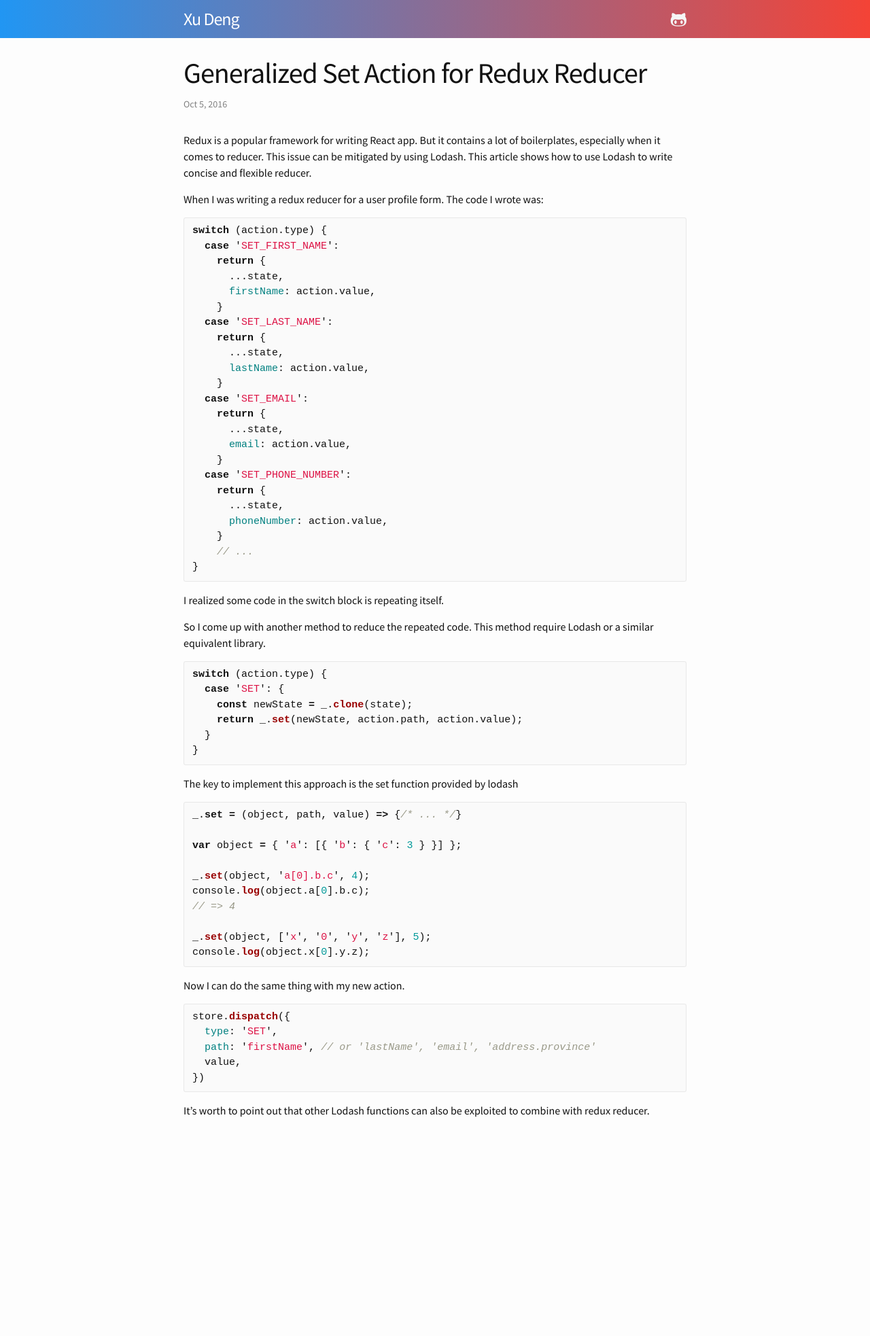
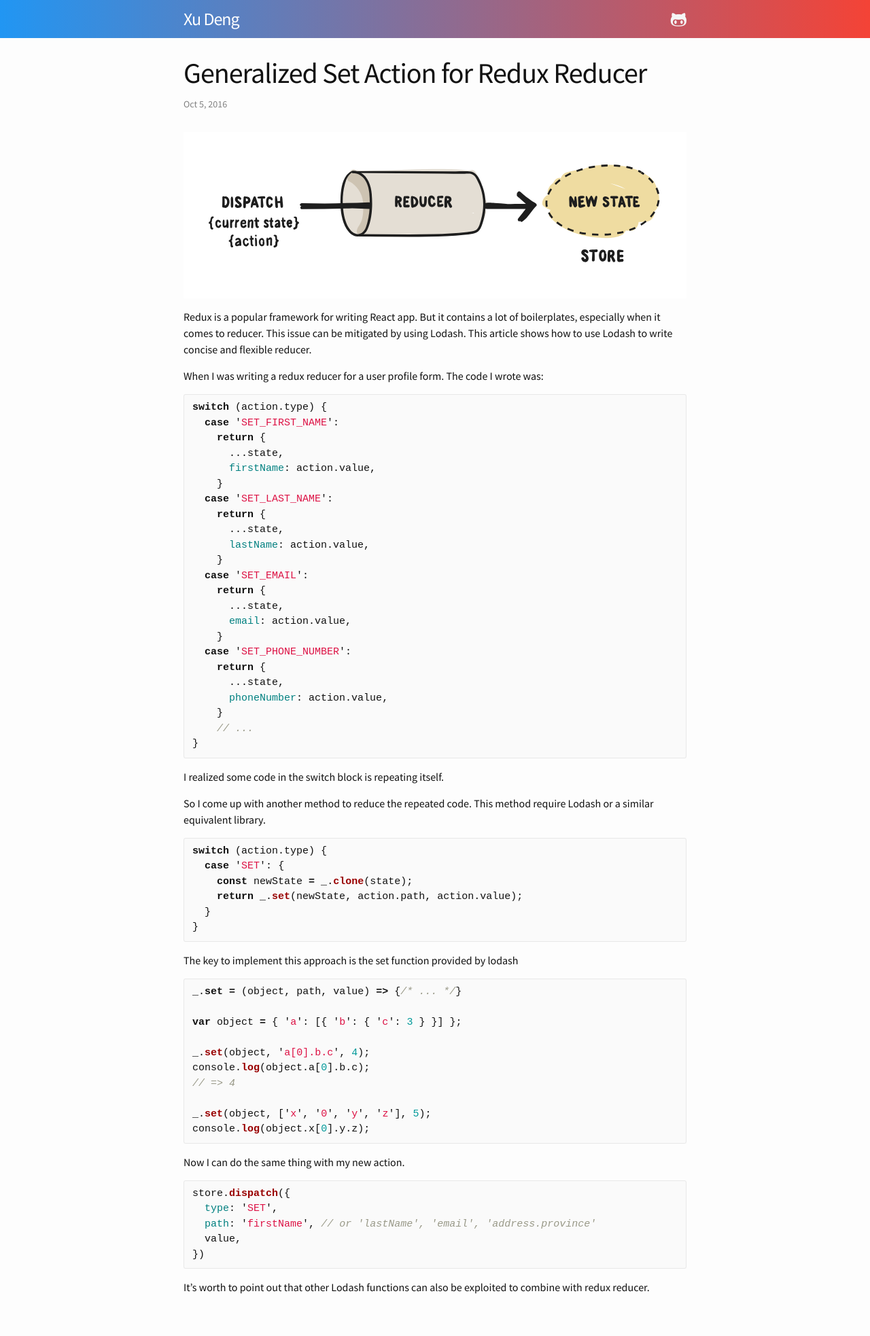
Before and after one commit to xden/xden.github.io, a Jekyll site: the page built from _posts/2016-10-05-generalized-set-action.md, in a window 1280 px wide. Shown: the whole page at 68% size. Built offline with Jekyll 4.4.1, drawn with Linux system fonts in a browser that asks for light colours; before the commit the page ends 1706 px from its top, so only the background shows below that.

Commit message:
Updated 2016-10-05-generalized-set-action.md

```diff
--- a/_posts/2016-10-05-generalized-set-action.md
+++ b/_posts/2016-10-05-generalized-set-action.md
@@ -1,6 +1,8 @@
 ---
 title: Generalized Set Action for Redux Reducer
+published: true
 ---
+![redux-reducer]({{site.baseurl}}/assets/redux-reducer.svg)
 
 Redux is a popular framework for writing React app. But it contains a lot of boilerplates, especially when it comes to reducer. This issue can be mitigated by using Lodash. This article shows how to use Lodash to write concise and flexible reducer.
 
```
